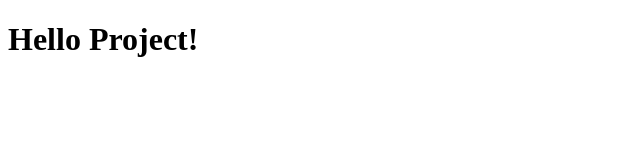
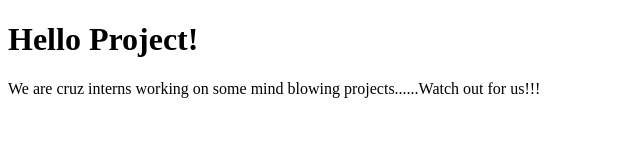
Before and after one commit to Abah-Emmanuel-Adah11/New_Project_collaborate, a plain HTML site: page index.html in a window 1280 px wide. Shown: the whole page, without its empty margins (0-640 px from the left). Drawn offline with Linux system fonts and the light colour scheme.

Commit message:
Added a paragraph to index.html

```diff
--- a/index.html
+++ b/index.html
@@ -7,5 +7,6 @@
 </head>
 <body>
     <h1>Hello Project!</h1>
+    <p>We are cruz interns working on some mind blowing projects......Watch out for us!!!</p>
 </body>
 </html>
```
